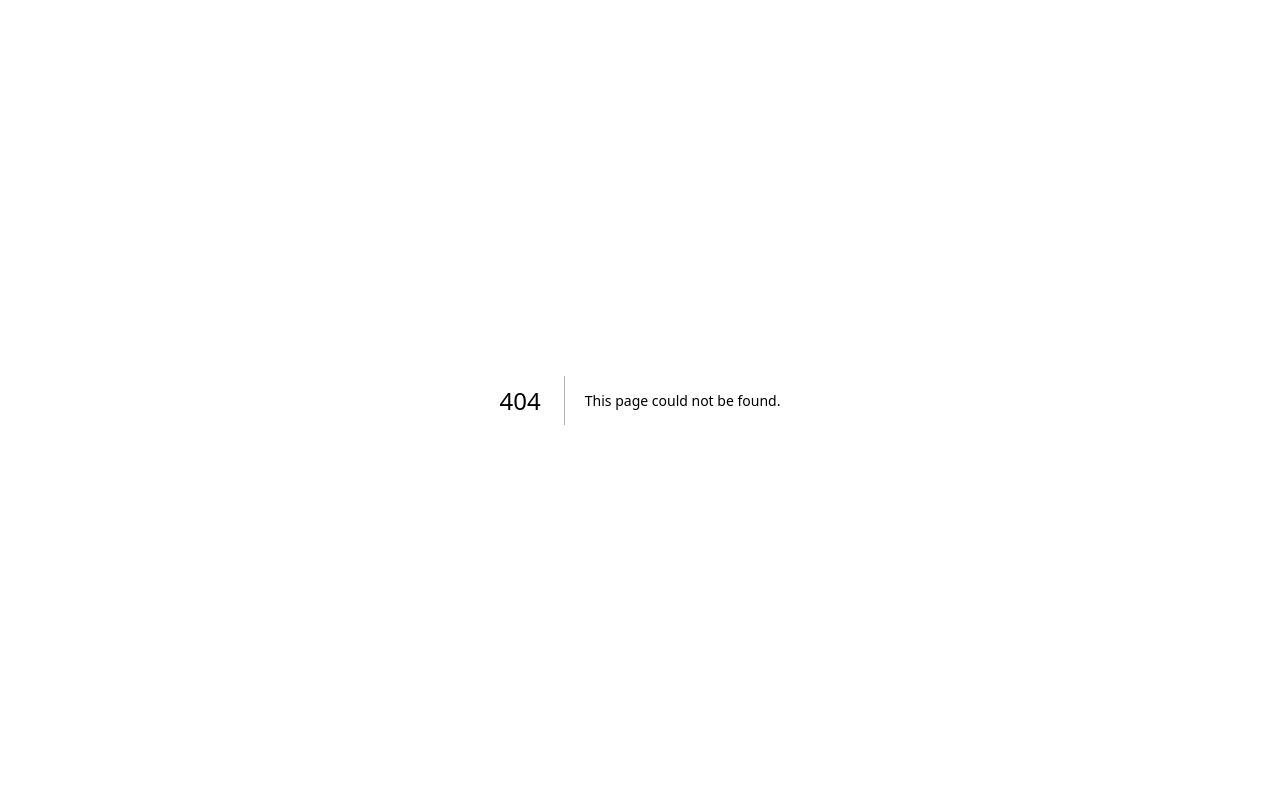
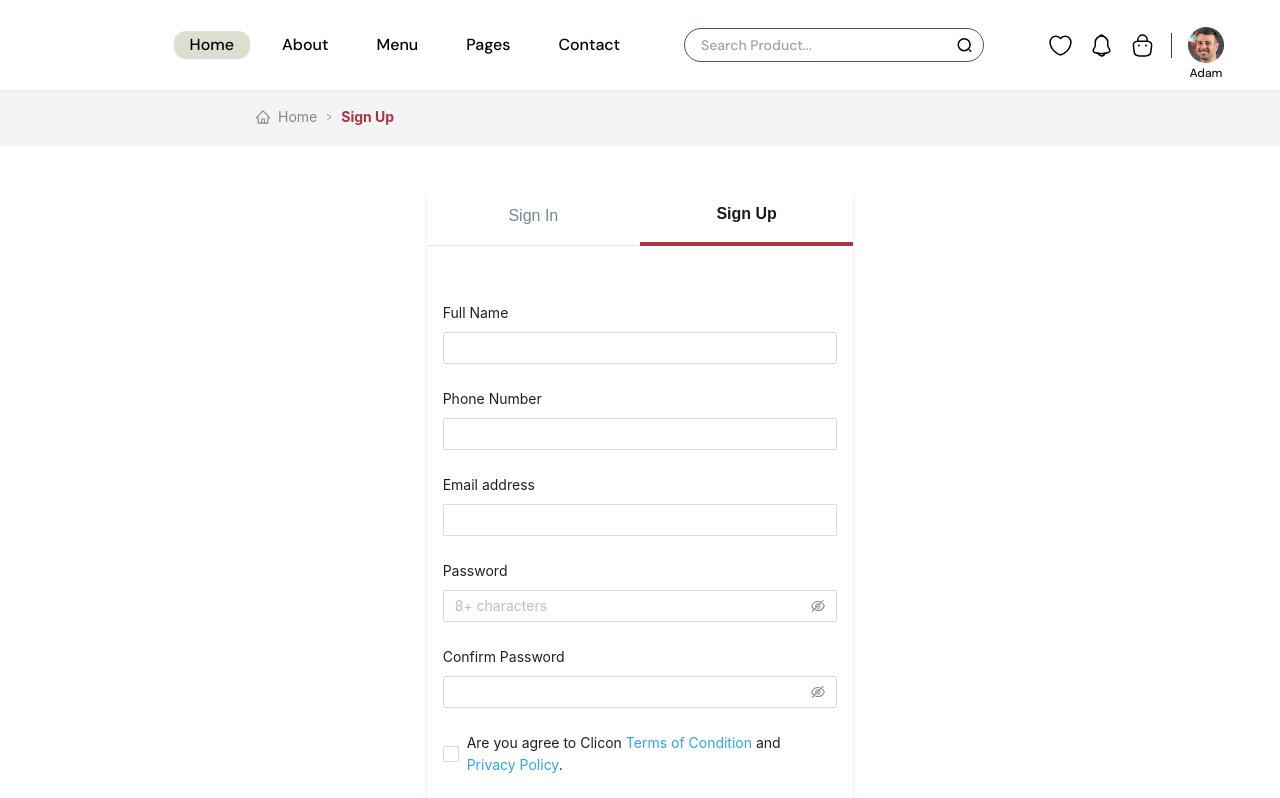
Before and after one commit to leducanh15082003/drink-shop-ui, a Next.js app: page /signup in a window 1280 px wide. Before the commit this address had no page. Shown: the top 798 px of the page. Built offline with nearby package versions, Linux system fonts and the light colour scheme.

Commit message:
Signin/ Signup UI

```diff
--- /dev/null
+++ b/src/app/(auth)/layout.tsx
@@ -0,0 +1,71 @@
+"use client";
+import { HomeOutlined, RightOutlined } from "@ant-design/icons";
+import { Breadcrumb } from "antd";
+import clsx from "clsx";
+import Link from "next/link";
+import { usePathname } from "next/navigation";
+import React from "react";
+
+const AuthLayout = ({ children }: { children: React.ReactNode }) => {
+  const pathName = usePathname();
+  return (
+    <div className="bg-[#F2F4F5]">
+      <div className="py-4 px-64">
+        <Breadcrumb
+          separator={<RightOutlined style={{ width: 8 }} />}
+          items={[
+            {
+              href: "/",
+              title: (
+                <div className="flex gap-2">
+                  <HomeOutlined />
+                  <span>Home</span>
+                </div>
+              ),
+            },
+            {
+              title: (
+                <>
+                  <span className="font-bold text-[#AD343E]">
+                    {pathName === "/signin" ? "Sign In" : "Sign Up"}
+                  </span>
+                </>
+              ),
+            },
+          ]}
+        />
+      </div>
+      <div className="bg-white w-full py-10 flex justify-center items-center">
+        <div className="rounded-[4px] shadow-md w-1/3">
+          <div className="flex">
+            <Link
+              className={clsx(
+                "flex-1 flex justify-center items-center py-4 leading-2",
+                pathName === "/signin"
+                  ? "text-[#191C1F] font-bold border-b-4 border-[#AD343E]"
+                  : "text-[#77878F] border-b-[1px] border-[#E4E7E9]"
+              )}
+              href="/signin"
+            >
+              Sign In
+            </Link>
+            <Link
+              className={clsx(
+                "flex-1 flex justify-center items-center py-4 leading-2",
+                pathName === "/signup"
+                  ? "text-[#191C1F] font-bold border-b-4 border-[#AD343E]"
+                  : "text-[#77878F] border-b-[1px] border-[#E4E7E9]"
+              )}
+              href="/signup"
+            >
+              Sign Up
+            </Link>
+          </div>
+          <div>{children}</div>
+        </div>
+      </div>
+    </div>
+  );
+};
+
+export default AuthLayout;
--- /dev/null
+++ b/src/app/(auth)/signin/_components/SigninForm.tsx
@@ -0,0 +1,67 @@
+"use client";
+
+import { Form, Input, Button } from "antd";
+import { ArrowRightOutlined } from "@ant-design/icons";
+import Link from "next/link";
+
+export default function SigninForm() {
+  const [form] = Form.useForm();
+
+  const onFinish = (values: unknown) => {
+    console.log("Login Data:", values);
+  };
+
+  return (
+    <Form
+      form={form}
+      layout="vertical"
+      onFinish={onFinish}
+      className="max-w-md mx-auto py-14 px-4"
+      requiredMark={"optional"}
+    >
+      {/* Email */}
+      <Form.Item
+        label="Email address"
+        name="email"
+        rules={[
+          { required: true, message: "Please enter your email" },
+          { type: "email", message: "Email is invalid" },
+        ]}
+      >
+        <Input placeholder="Enter your email" />
+      </Form.Item>
+
+      {/* Password */}
+      <Form.Item
+        name="password"
+        rules={[
+          { required: true, message: "Please enter your password" },
+          { min: 8, message: "Password must be at least 8 characters" },
+        ]}
+      >
+        <div>
+          <div className="w-full flex justify-between">
+            <span>Password</span>
+            <Link
+              href="/forgot-password"
+              className="text-[#2DA5F3] hover:underline"
+            >
+              Forgot password?
+            </Link>
+          </div>
+          <Input.Password placeholder="Enter your password" />
+        </div>
+      </Form.Item>
+
+      {/* Submit Button */}
+      <Button
+        type="primary"
+        htmlType="submit"
+        block
+        className="py-5 uppercase font-medium flex items-center justify-center gap-2"
+      >
+        Sign in <ArrowRightOutlined />
+      </Button>
+    </Form>
+  );
+}
--- /dev/null
+++ b/src/app/(auth)/signin/page.tsx
@@ -0,0 +1,13 @@
+"use client";
+import React from "react";
+import SigninForm from "./_components/SigninForm";
+
+const SigninPage = () => {
+  return (
+    <div>
+      <SigninForm />
+    </div>
+  );
+};
+
+export default SigninPage;
--- /dev/null
+++ b/src/app/(auth)/signup/_components/SiginupForm.tsx
@@ -0,0 +1,111 @@
+"use client";
+
+import { Form, Input, Button, Checkbox } from "antd";
+import { ArrowRightOutlined } from "@ant-design/icons";
+
+export default function SignupForm() {
+  const [form] = Form.useForm();
+
+  const onFinish = (values: unknown) => {
+    console.log("Signup Data:", values);
+  };
+
+  return (
+    <Form
+      form={form}
+      layout="vertical"
+      onFinish={onFinish}
+      className="max-w-md mx-auto py-14 px-4"
+      requiredMark={"optional"}
+    >
+      {/* Name */}
+      <Form.Item
+        label="Full Name"
+        name="name"
+        rules={[{ required: true, message: "Please enter your full name" }]}
+      >
+        <Input />
+      </Form.Item>
+
+      {/* Phone Number */}
+      <Form.Item
+        label="Phone Number"
+        name="phoneNumber"
+        rules={[
+          { required: true, message: "Please enter your phone number" },
+          {
+            pattern: /^[0-9]{10,15}$/,
+            message: "Phone number must be 10-15 digits",
+          },
+        ]}
+      >
+        <Input />
+      </Form.Item>
+
+      {/* Email */}
+      <Form.Item
+        label="Email address"
+        name="email"
+        rules={[
+          { required: true, message: "Please enter your email" },
+          { type: "email", message: "Email is invalid" },
+        ]}
+      >
+        <Input />
+      </Form.Item>
+
+      {/* Password */}
+      <Form.Item
+        label="Password"
+        name="password"
+        rules={[{ required: true, message: "Please enter your password" }]}
+      >
+        <Input.Password placeholder="8+ characters" />
+      </Form.Item>
+
+      {/* Confirm Password */}
+      <Form.Item
+        label="Confirm Password"
+        name="confirmPassword"
+        dependencies={["password"]}
+        rules={[
+          { required: true, message: "Please confirm your password" },
+          ({ getFieldValue }) => ({
+            validator(_, value) {
+              if (!value || getFieldValue("password") === value) {
+                return Promise.resolve();
+              }
+              return Promise.reject(new Error("Passwords do not match"));
+            },
+          }),
+        ]}
+      >
+        <Input.Password />
+      </Form.Item>
+
+      <Form.Item>
+        <Checkbox>
+          Are you agree to Clicon{" "}
+          <a href="#" target="_blank" className="text-[#2DA5F3]">
+            Terms of Condition
+          </a>{" "}
+          and{" "}
+          <a href="#" target="_blank" className="text-[#2DA5F3]">
+            Privacy Policy
+          </a>
+          .
+        </Checkbox>
+      </Form.Item>
+
+      {/* Submit Button */}
+      <Button
+        type="primary"
+        htmlType="submit"
+        block
+        className="py-5 uppercase font-medium flex items-center justify-center gap-2"
+      >
+        Sign up <ArrowRightOutlined />
+      </Button>
+    </Form>
+  );
+}
--- /dev/null
+++ b/src/app/(auth)/signup/page.tsx
@@ -0,0 +1,12 @@
+import React from "react";
+import SignupForm from "./_components/SiginupForm";
+
+const SignupPage = () => {
+  return (
+    <div>
+      <SignupForm />
+    </div>
+  );
+};
+
+export default SignupPage;
--- a/src/app/layout.tsx
+++ b/src/app/layout.tsx
@@ -1,6 +1,10 @@
 import type { Metadata } from "next";
 import { DM_Sans, Poppins, Playfair_Display } from "next/font/google";
 import "./globals.css";
+import Footer from "@/components/Footer";
+import Header from "@/components/Header";
+import { ConfigProvider } from "antd";
+import "@ant-design/v5-patch-for-react-19";
 
 const dmSans = DM_Sans({
   subsets: ["latin"],
@@ -35,7 +39,18 @@ export default function RootLayout({
       <body
         className={`${dmSans.variable} ${poppins.variable} ${playfair.variable} antialiased`}
       >
-        {children}
+        <ConfigProvider
+          theme={{
+            token: {
+              colorPrimary: "#AD343E",
+              borderRadius: 2,
+            },
+          }}
+        >
+          <Header />
+          {children}
+          <Footer />
+        </ConfigProvider>
       </body>
     </html>
   );
--- a/src/app/page.tsx
+++ b/src/app/page.tsx
@@ -1,5 +1,3 @@
-import Footer from "@/components/Footer";
-import Header from "@/components/Header";
 import Advertise from "@/components/homepage/Advertise";
 import Drink from "@/components/homepage/Drink";
 import Menu from "@/components/Menu";
@@ -34,7 +32,6 @@ const drinks = [
 export default function Home() {
   return (
     <div>
-      <Header />
       <main className="pb-28">
         {/* background image */}
         <div
@@ -163,7 +160,6 @@ export default function Home() {
         </div>
         {/* our menu */}
       </main>
-      <Footer />
     </div>
   );
 }
```
Also changed, not shown: package.json (+8 -1 lines), 1 other file (tests, documents, lock files or other folders).
